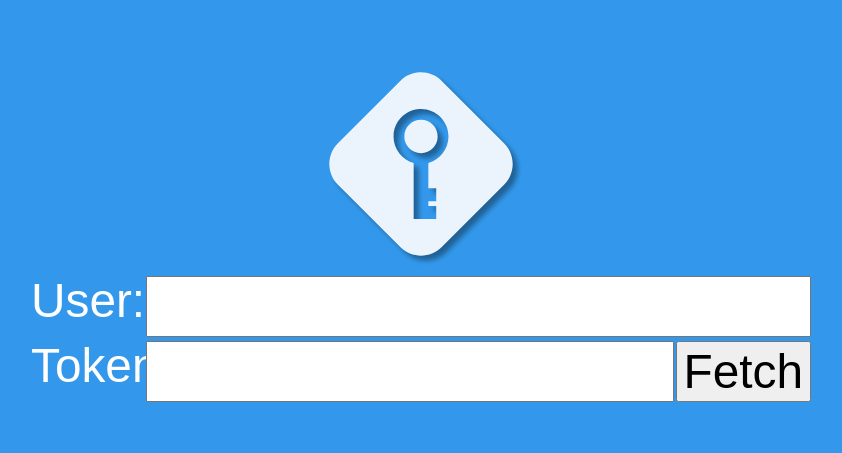
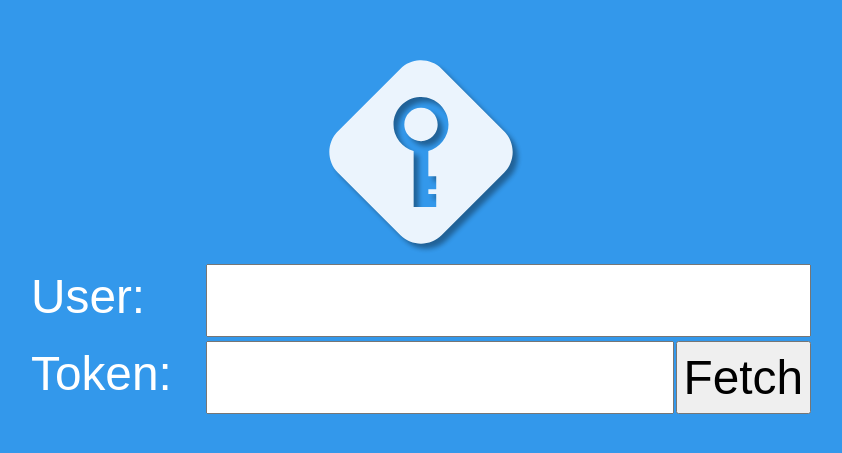
Before and after one commit to fiatjaf/lesspass-remotestorage, a website with bundled scripts: page options.html in a window 1280 px wide. Shown: the part 121-574 px from the top of the page, without its empty margins (219-1061 px from the left). Built offline with nearby package versions, Linux system fonts and the light colour scheme; some packages are replaced by stand-ins of ours.

Commit message:
fix options page styles for firefox.

```diff
--- a/options.html
+++ b/options.html
@@ -40,18 +40,19 @@ body {
     }
       #main label span {
         flex-shrink: 2;
-        min-width: 110px;
-        line-height: 50px;
+        min-width: 170px;
+        line-height: 65px;
       }
       #main label input {
         flex-grow: 2;
+        width: 300px;
       }
       #main label button {
         margin-left: 2px;
       }
   #main input {
     margin-left: 5px;
-    width: 100%;
+    padding: 7px;
   }
 </style>
 
```
